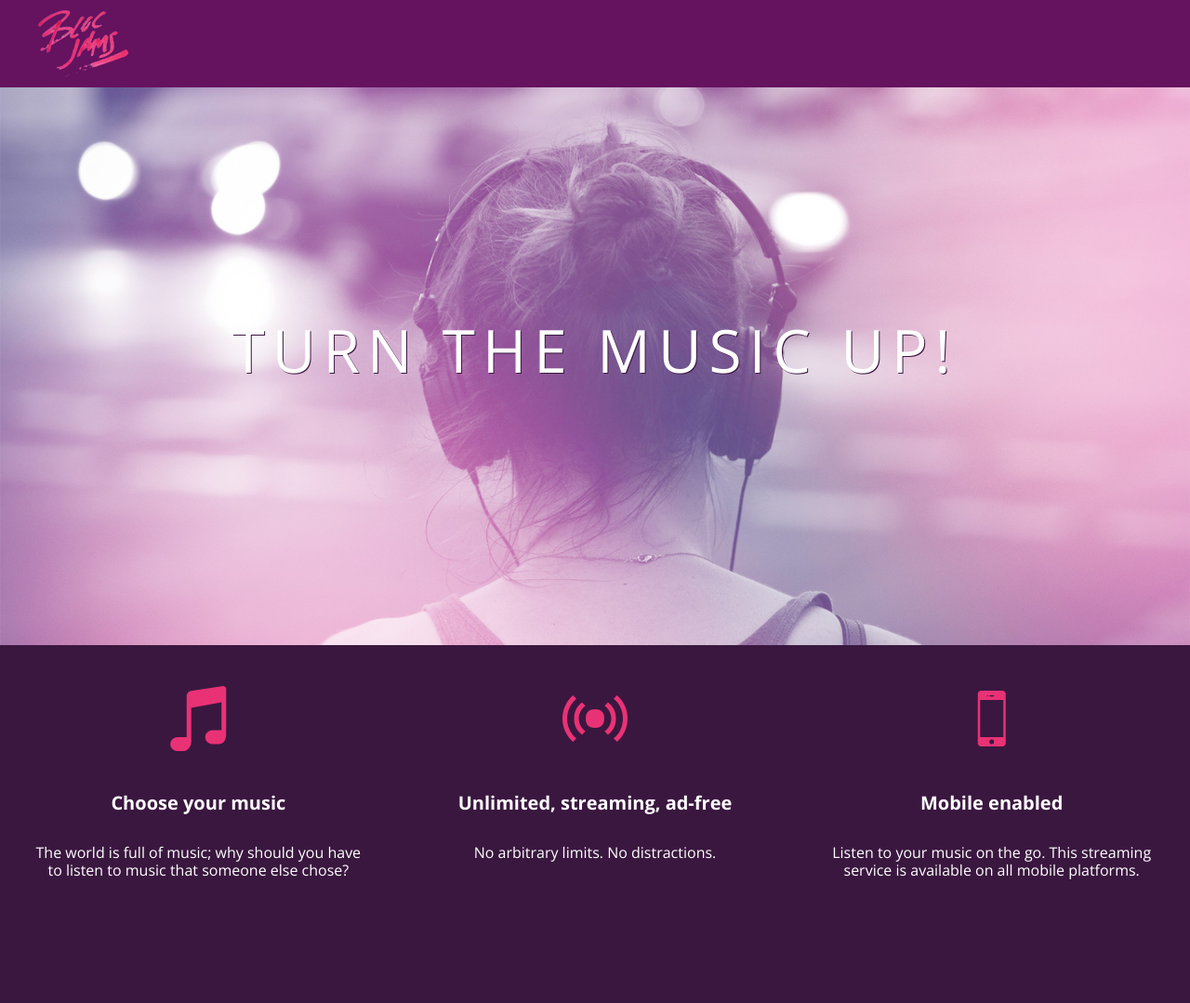
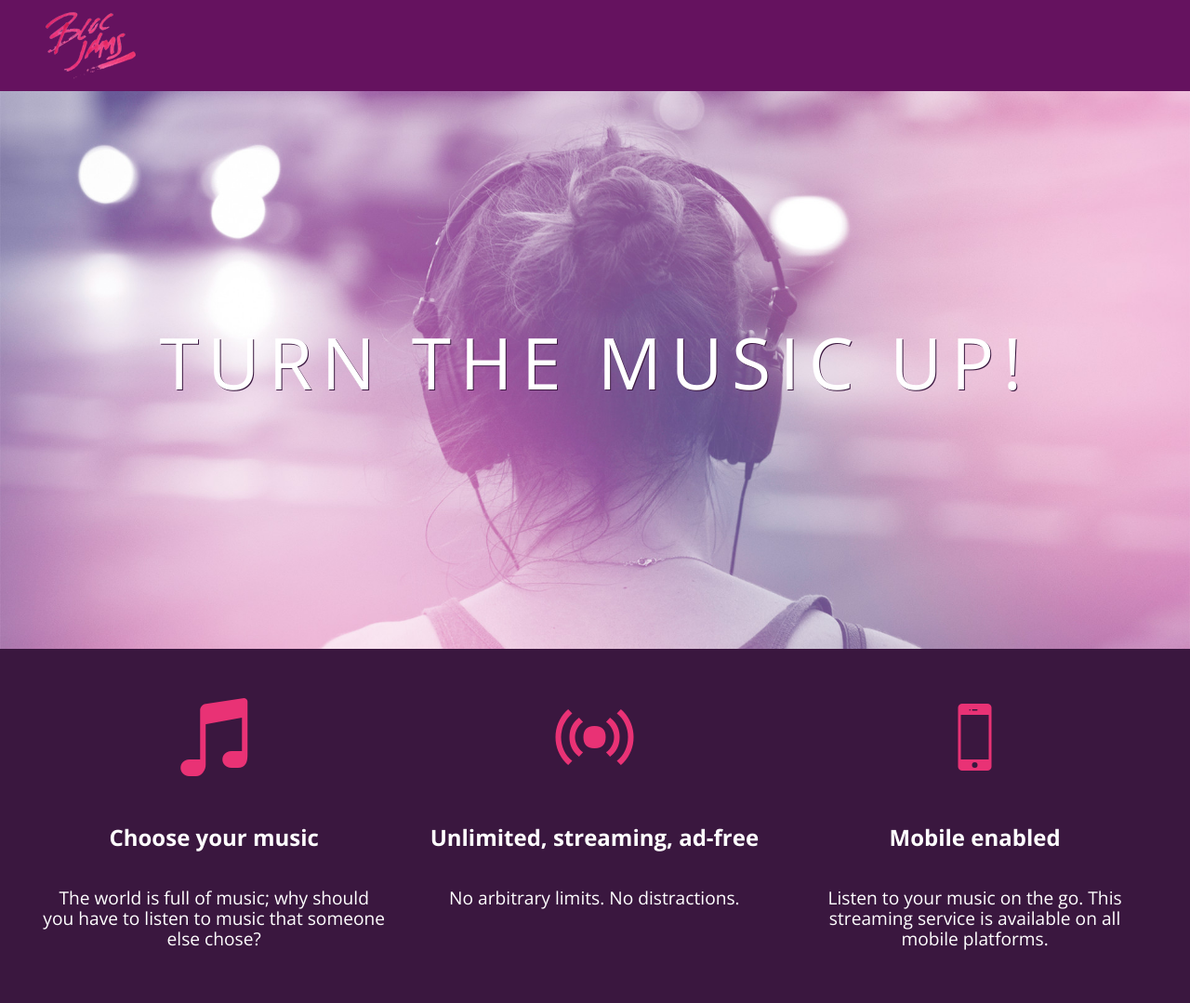
Before and after one commit to muyleche/bloc-jams, a plain HTML site: page index.html in a window 1280 px wide. Shown: the whole page at 93% size. Before the commit the page ends 993 px from the top, so only its background shows below. Drawn offline with nearby package versions, Linux system fonts and the light colour scheme.

Commit message:
Checkpoint 4 Responsiveness: completed

```diff
--- a/index.html
+++ b/index.html
@@ -6,26 +6,27 @@
     <link rel="stylesheet" type="text/css" href="http://code.ionicframework.com/ionicons/2.0.1/css/ionicons.min.css">
     <link rel="stylesheet" type="text/css" href="styles/normalize.css">
     <link rel="stylesheet" type="text/css" href="styles/main.css">
+    <link rel="stylesheet" type="text/css" href="styles/landing.css">
   </head>
   <body class="landing">
     <nav class="navbar"> <!-- navigation bar -->
       <img src="assets/images/bloc_jams_logo.png" alt="bloc jams logo" class="logo">
     </nav>
-    <section class="hero-content"> <!-- hero content -->
+    <header class="hero-content"> <!-- hero content -->
       <h1 class="hero-title">Turn the music up!</h1>
-    </section>
-    <section class="selling-points"> <!-- selling points -->
-      <div class="point">
+    </header>
+    <section class="selling-points container"> <!-- selling points -->
+      <div class="point column third">
         <span class="ion-music-note"></span>
         <h5 class="point-title">Choose your music</h5>
         <p class="point-description">The world is full of music; why should you have to listen to music that someone else chose?</p>
       </div>
-      <div class="point">
+      <div class="point column third">
         <span class="ion-radio-waves"></span>
         <h5 class="point-title">Unlimited, streaming, ad-free</h5>
         <p class="point-description">No arbitrary limits. No distractions.</p>
       </div>
-      <div class="point">
+      <div class="point column third">
         <span class="ion-iphone"></span>
         <h5 class="point-title">Mobile enabled</h5>
         <p class="point-description">Listen to your music on the go. This streaming service is available on all mobile platforms.</p>
--- /dev/null
+++ b/styles/landing.css
@@ -0,0 +1,75 @@
+
+body.landing {
+  background-color: rgb(58,23,63);
+}
+
+.hero-content {
+  position: relative;
+  min-height: 600px;
+  background: transparent url(../assets/images/bloc_jams_bg.jpg) center center no-repeat;
+  background-size: cover;
+}
+
+.hero-content .hero-title {
+  position: absolute;
+  top: 40%;
+  -webkit-transform: translateY(-50%);
+  -moz-transform: translateY(-50%);
+  -ms-transform: translateY(-50%);
+  transform: translateY(-50%);
+  width: 100%;
+  text-align: center;
+  font-size: 4rem;
+  font-weight: 300;
+  text-transform: uppercase;
+  letter-spacing: 0.5rem;
+  text-shadow: 1px 1px 0px rgb(58,23,63);
+}
+
+.selling-points {
+  position: relative;
+}
+
+.point {
+  position: relative;
+  padding: 2rem;
+  text-align: center;
+}
+
+.point .point-title {
+  font-size: 1.25rem;
+}
+
+.ion-music-note,
+.ion-radio-waves,
+.ion-iphone {
+  color: rgb(233,50,117);
+  font-size: 5rem;
+}
+
+.container {
+  margin: 0 auto;
+  max-width: 64rem;
+}
+
+/* Medium and small screens (640px) */
+@media (min-width: 640px) {
+  html { font-size: 112%; }
+
+  .column {
+    float: left;
+    padding-left: 1rem;
+    padding-right: 1rem;
+  }
+
+  .column.full { width: 100%; }
+  .column.two-thrids { width: 66.7% }
+  .column.half { width: 50%; }
+  .column.third { width: 33.3%; }
+  .column.fourth { width: 25%; }
+  .column.flow-opposite { float: right; }
+}
+/* Large screens (1014px) */
+@media (min-width: 1024px) {
+  html { font-size: 120%; }
+}
--- a/styles/main.css
+++ b/styles/main.css
@@ -1,3 +1,9 @@
+*, *::before, *::after {
+  -moz-box-sizing: border-box;
+  -webkit-box-sizing: border-box;
+  box-sizing: border-box;
+}
+
 html {
   height: 100%;
   font-size: 100%;
@@ -9,9 +15,6 @@
   min-height: 100%;
 }
 
-body.landing {
-  background-color: rgb(58,23,63);
-}
 
 .navbar {
   padding: 0.5rem;
@@ -22,54 +25,3 @@
   position: relative;
   left: 2rem;
 }
-
-.hero-content {
-  position: relative;
-  min-height: 600px;
-  background: transparent url(../assets/images/bloc_jams_bg.jpg) center center no-repeat;
-  background-size: cover;
-}
-
-.hero-content .hero-title {
-  position: absolute;
-  top: 40%;
-  -webkit-transform: translateY(-50%);
-  -moz-transform: translateY(-50%);
-  -ms-transform: translateY(-50%);
-  transform: translateY(-50%);
-  width: 100%;
-  text-align: center;
-  font-size: 4rem;
-  font-weight: 300;
-  text-transform: uppercase;
-  letter-spacing: 0.5rem;
-  text-shadow: 1px 1px 0px rgb(58,23,63);
-}
-
-.selling-points {
-  position: relative;
-  display: table;
-  width: 100%;
-  -webkit-box-sizing: border-box;
-  -moz-box-sizing: border-box;
-  box-sizing: border-box;
-}
-
-.point {
-  display: table-cell;
-  position: relative;
-  width: 33.3%;
-  padding: 2rem;
-  text-align: center;
-}
-
-.point .point-title {
-  font-size: 1.25rem;
-}
-
-.ion-music-note,
-.ion-radio-waves,
-.ion-iphone {
-  color: rgb(233,50,117);
-  font-size: 5rem;
-}
```
